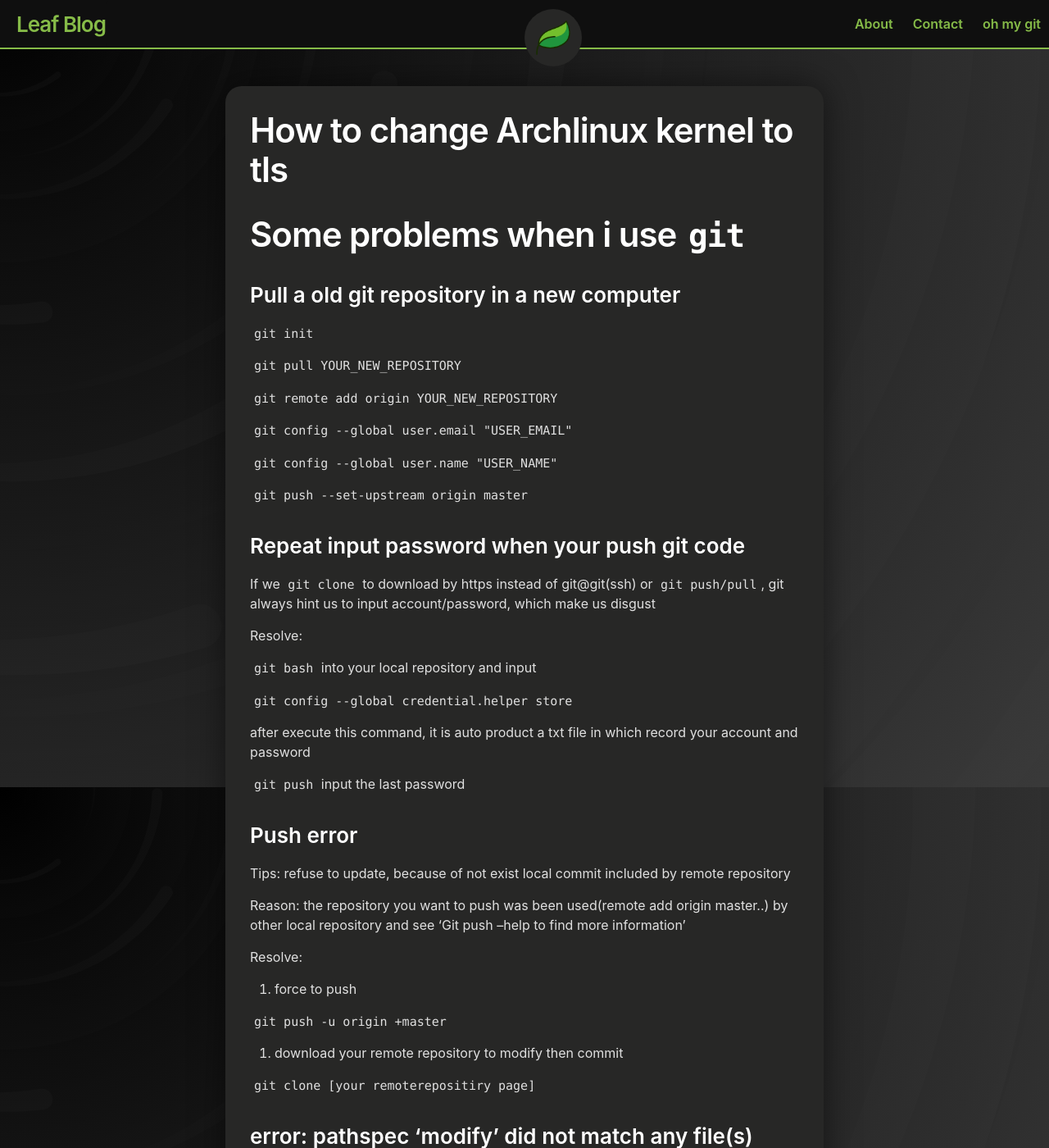
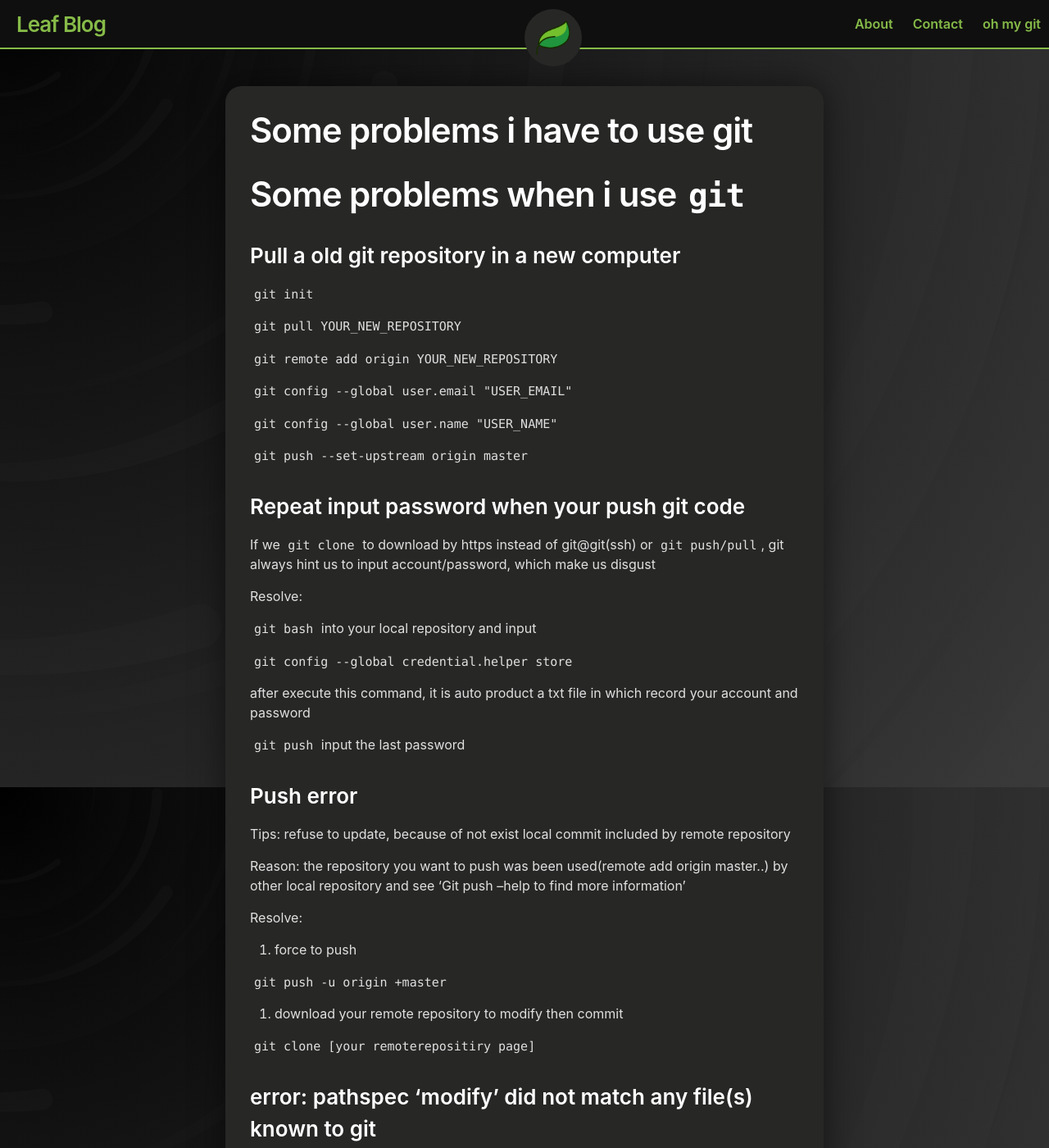
Before and after one commit to coolshark404/coolshark404.github.io, a Jekyll site: the page built from _posts/2021-01-27-some-problems-in-git.md, in a window 1280 px wide and 1400 px high. Shown: the whole window at 82% size. Built offline with Jekyll 4.4.1, drawn with Linux system fonts in a browser that asks for light colours; a script that is not in the unit is left out; some of the changed text lies outside the part shown.

Commit message:
update new article

```diff
--- a/_posts/2021-01-26-some-problems-in-git.md
+++ b/_posts/2021-01-27-some-problems-in-git.md
@@ -1,7 +1,7 @@
 ---
 layout: post
-title: How to change Archlinux kernel to tls
-date:  2020-08-21
+title: Some problems i have to use git
+date:  2021-01-27
 tags: Linux
 ---
 
```
